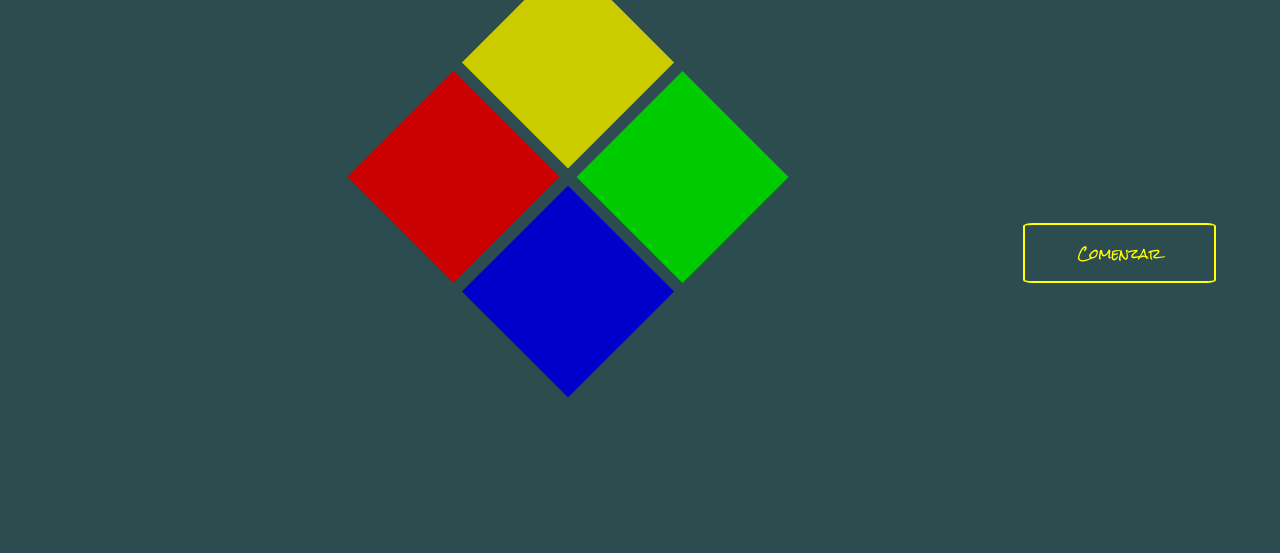
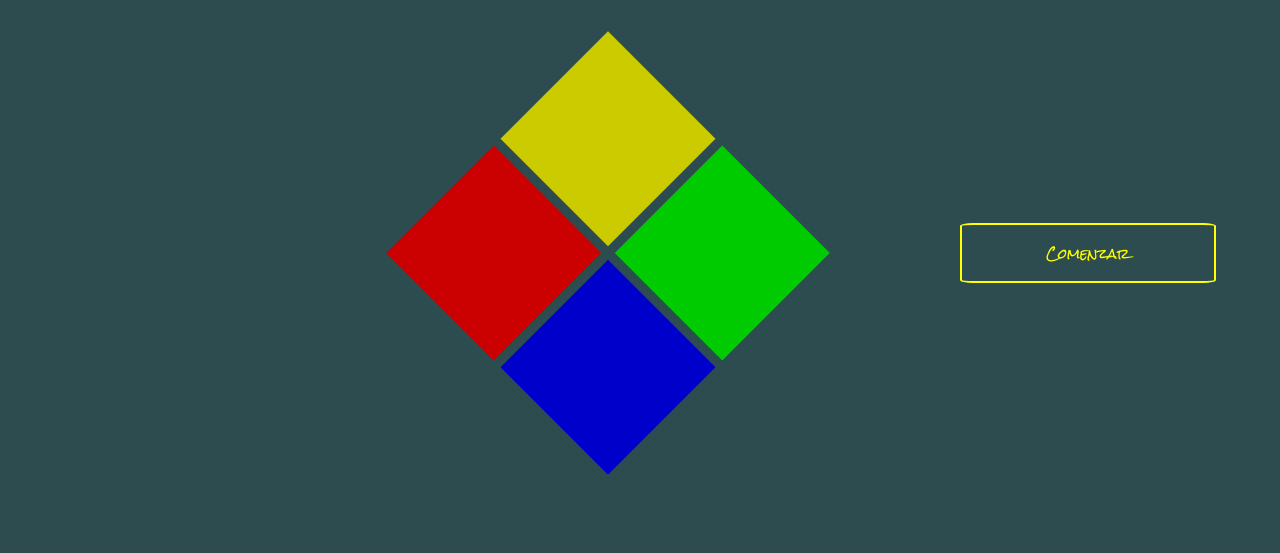
Before and after one commit to A-tomic-code/Maquetacion, a plain HTML site: page simon says/index.html in a window 1280 px wide. Shown: the part 247-800 px from the top of the page. Drawn offline with Linux system fonts and the light colour scheme.

Commit message:
retoques UI

```diff
--- a/simon says/style.css
+++ b/simon says/style.css
@@ -54,29 +54,24 @@
   flex-wrap: wrap;
   gap: 3%;
 
-  position: absolute;
-  top:calc(70% - 400px);
-  left:calc(55% - 400px);
 
   width: 400px;
   height: 400px;
 
-  padding: 0.5%;
-  margin: 5%;
-
-  transform: rotate(45deg);
+  transform: rotate(45deg)
+    scale(0.8);
 }
 
 .info {
   display: flex;
   flex-direction: column;
   justify-content: center;
-  align-items: flex-start;
+  align-items: center;
 
-  width: 100%;
-  height: 10%;
+  width: 25%;
+  height: 100%;
 
-  padding: 5%;
+  padding: 2%;
 
   font-size: 400%;
 }
@@ -106,8 +101,8 @@
 
 
 .btnColor {
-  height: 150px;
-  width: 150px;
+  height: 190px;
+  width: 190px;
 
   border: none;
   cursor: pointer;
```
Also changed, not shown: codenotch travel/index.html (+23 -11 lines), codenotch travel/style.css (+5 -4 lines).
